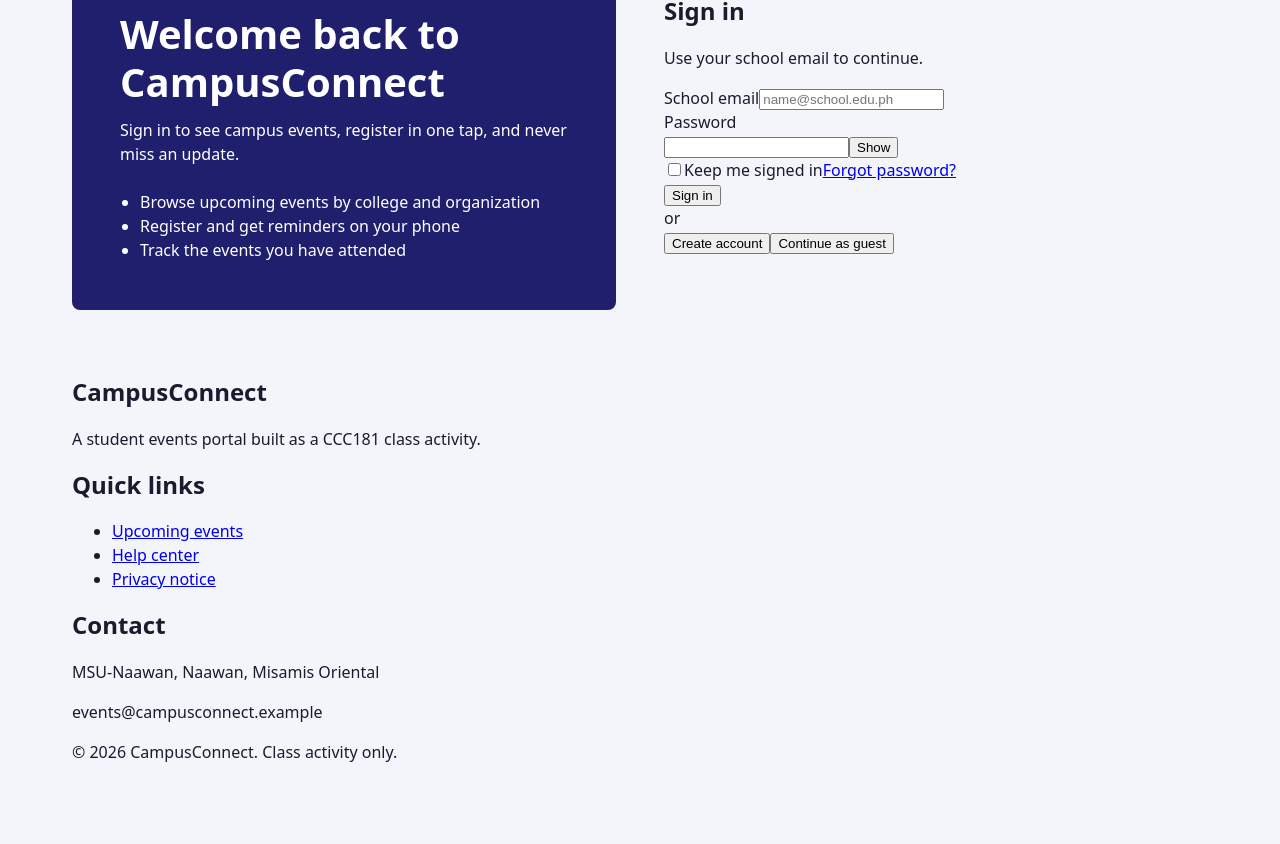
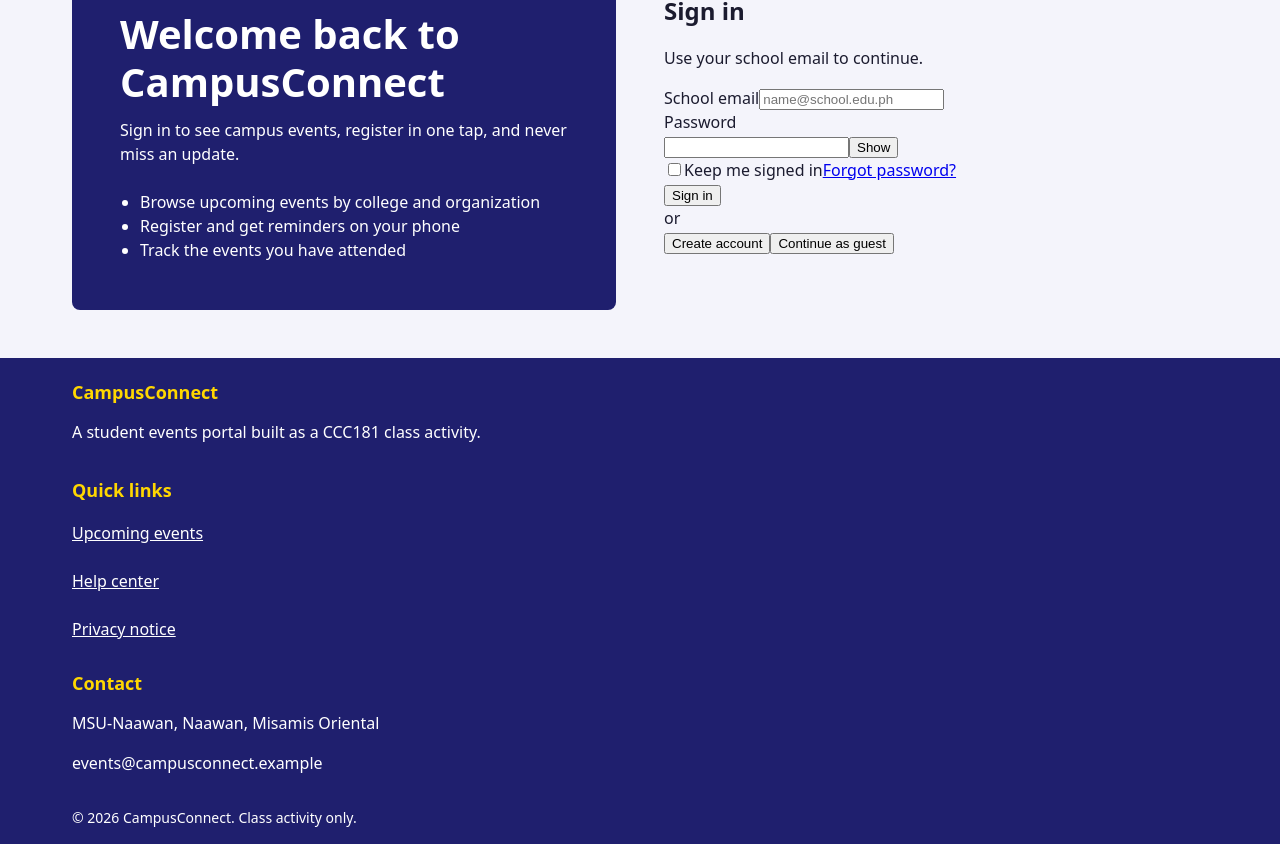
Before and after one commit to leonard-corpuz/ccc181-week10-group11, a React (Vite) app: page / in a window 1280 px wide. Shown: the part 383-1227 px from the top of the page. Before the commit the page ends 1163 px from the top, so only its background shows below. Built offline with nearby package versions, Linux system fonts and the light colour scheme.

Commit message:
nav: one-column footer grid with 48px links

```diff
--- a/src/styles/nav.css
+++ b/src/styles/nav.css
@@ -52,3 +52,29 @@
   background: var(--navy-hover);
   outline: 2px solid var(--gold);
 }
+.site-footer { background: var(--navy); color: #fff; padding: 1.5rem 0 1rem; }
+
+.footer-grid {
+  display: grid;
+  grid-template-columns: 1fr; /* ONE column */
+  gap: 1.25rem;
+}
+
+.footer-title { margin: 0 0 0.5rem; font-size: 1.125rem; color: var(--gold); }
+
+.footer-links { list-style: none; margin: 0; padding: 0; }
+
+.footer-links a {
+  display: flex;
+  align-items: center;
+  min-height: 48px;
+  color: #fff;
+}
+
+.footer-links a:hover,
+.footer-links a:focus-visible { color: var(--gold); }
+
+.footer-copy {
+  margin-block: 1rem 0; /* not "margin: 1rem 0 0": see Mistakes */
+  font-size: 0.875rem;
+}
```
Also changed, not shown: src/styles/base.css (line endings or trailing spaces).
